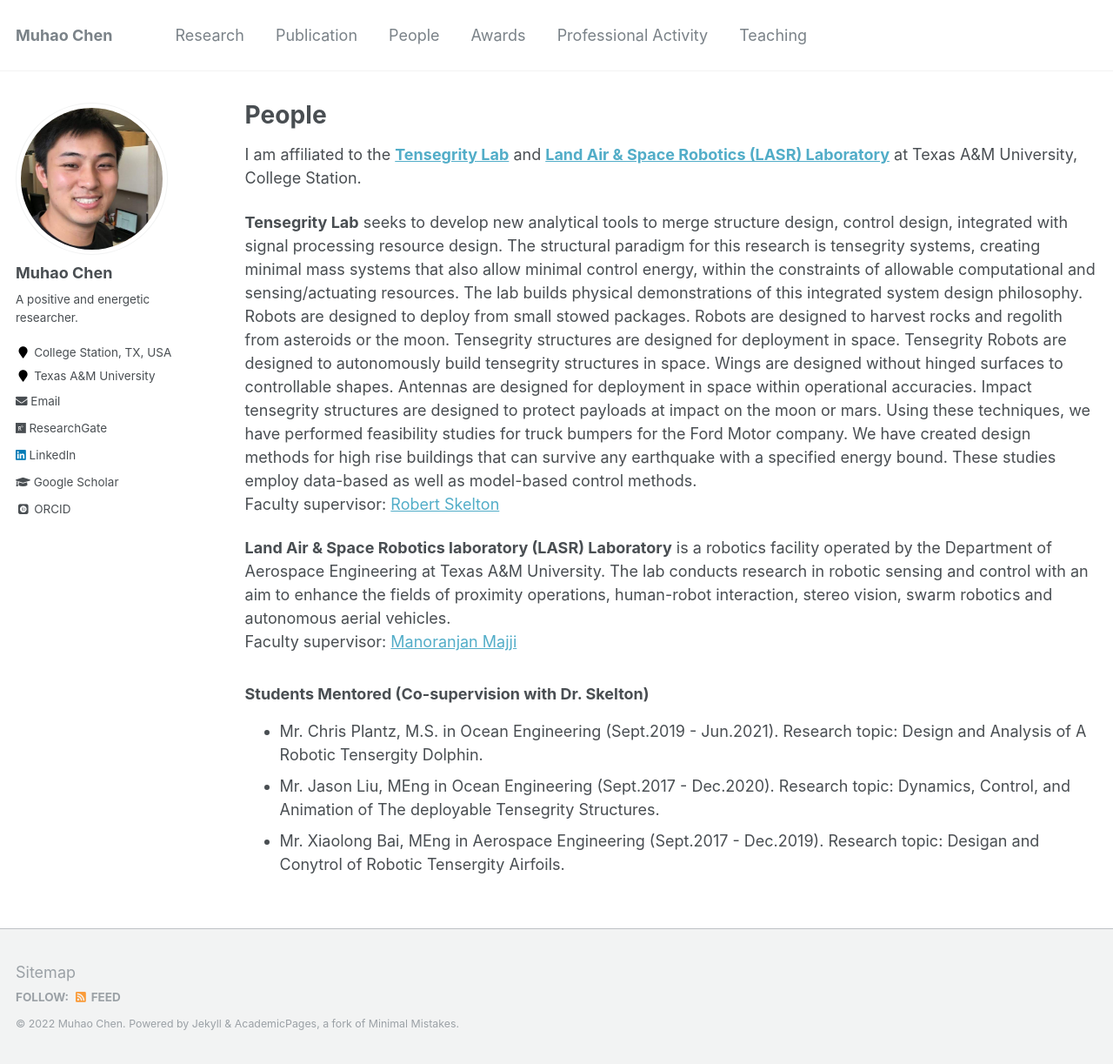
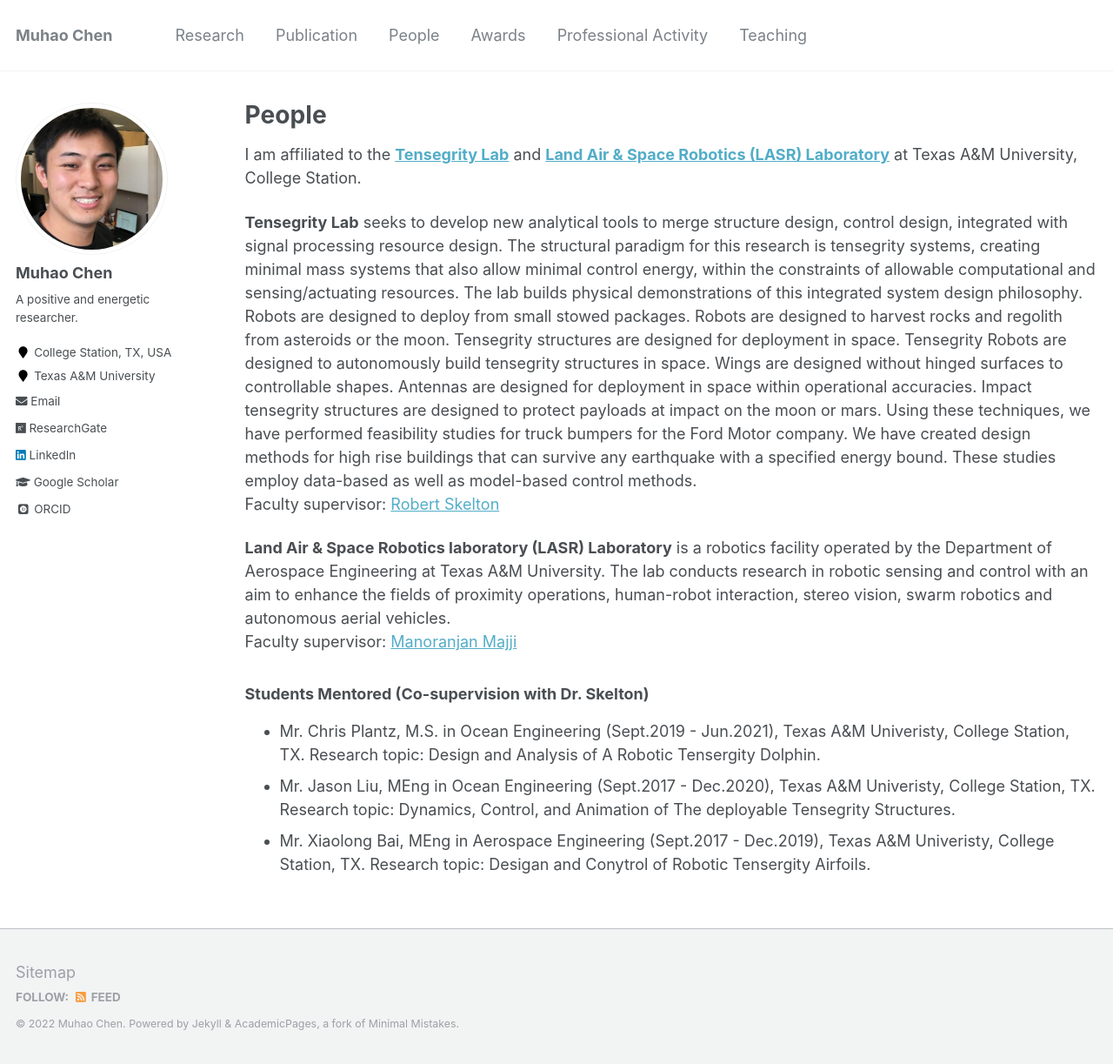
Before and after one commit to Muhao-Chen/muhao-chen.github.io, a Jekyll site: the page built from _pages/people.md, in a window 1280 px wide and 1223 px high. Shown: the whole window at 87% size. Built offline with Jekyll 4.4.1, drawn with Linux system fonts in a browser that asks for light colours; some web fonts are replaced.

Commit message:
Update people.md

```diff
--- a/_pages/people.md
+++ b/_pages/people.md
@@ -6,15 +6,15 @@ author_profile: true
 toc: true
 ---
 
-I am affiliated to the **[Tensegrity Lab](https://bobskelton.github.io/)** and **[Land Air & Space Robotics (LASR) Laboratory](https://lasr.tamu.edu/)** at Texas A&M University, College Station.
+I am affiliated to the **[Tensegrity Lab](https://engineering.tamu.edu/aerospace/profiles/skelton-robert.html)** and **[Land Air & Space Robotics (LASR) Laboratory](https://lasr.tamu.edu/)** at Texas A&M University, College Station.
 
 **Tensegrity Lab** seeks to develop new analytical tools to merge structure design, control design, integrated with signal processing resource design. The structural paradigm for this research is tensegrity systems, creating minimal mass systems that also allow minimal control energy, within the constraints of allowable computational and sensing/actuating resources. The lab builds physical demonstrations of this integrated system design philosophy. Robots are designed to deploy from small stowed packages. Robots are designed to harvest rocks and regolith from asteroids or the moon. Tensegrity structures are designed for deployment in space. Tensegrity Robots are designed to autonomously build tensegrity structures in space. Wings are designed without hinged surfaces to controllable shapes. Antennas are designed for deployment in space within operational accuracies. Impact tensegrity structures are designed to protect payloads at impact on the moon or mars. Using these techniques, we have performed feasibility studies for truck bumpers for the Ford Motor company. We have created design methods for high rise buildings that can survive any earthquake with a specified energy bound. These studies employ data-based as well as model-based control methods.
-Faculty supervisor: [Robert Skelton](https://engineering.tamu.edu/aerospace/profiles/skelton-robert.html)
+Faculty supervisor: [Robert Skelton](https://bobskelton.github.io/)
 
 **Land Air & Space Robotics laboratory (LASR) Laboratory** is a robotics facility operated by the Department of Aerospace Engineering at Texas A&M University. The lab conducts research in robotic sensing and control with an aim to enhance the fields of proximity operations, human-robot interaction, stereo vision, swarm robotics and autonomous aerial vehicles.
 Faculty supervisor: [Manoranjan Majji](https://engineering.tamu.edu/aerospace/profiles/majji-manoranjan.html)
 
 ### Students Mentored (Co-supervision with Dr. Skelton)
-* Mr. Chris Plantz, M.S. in Ocean Engineering (Sept.2019 - Jun.2021). Research topic: Design and Analysis of A Robotic Tensergity Dolphin.
-* Mr. Jason Liu, MEng in Ocean Engineering (Sept.2017 - Dec.2020). Research topic: Dynamics, Control, and Animation of The deployable Tensegrity Structures.
-* Mr. Xiaolong Bai, MEng in Aerospace Engineering (Sept.2017 - Dec.2019). Research topic: Desigan and Conytrol of Robotic Tensergity Airfoils.
+* Mr. Chris Plantz, M.S. in Ocean Engineering (Sept.2019 - Jun.2021), Texas A&M Univeristy, College Station, TX. Research topic: Design and Analysis of A Robotic Tensergity Dolphin.
+* Mr. Jason Liu, MEng in Ocean Engineering (Sept.2017 - Dec.2020), Texas A&M Univeristy, College Station, TX. Research topic: Dynamics, Control, and Animation of The deployable Tensegrity Structures.
+* Mr. Xiaolong Bai, MEng in Aerospace Engineering (Sept.2017 - Dec.2019), Texas A&M Univeristy, College Station, TX. Research topic: Desigan and Conytrol of Robotic Tensergity Airfoils.
```
